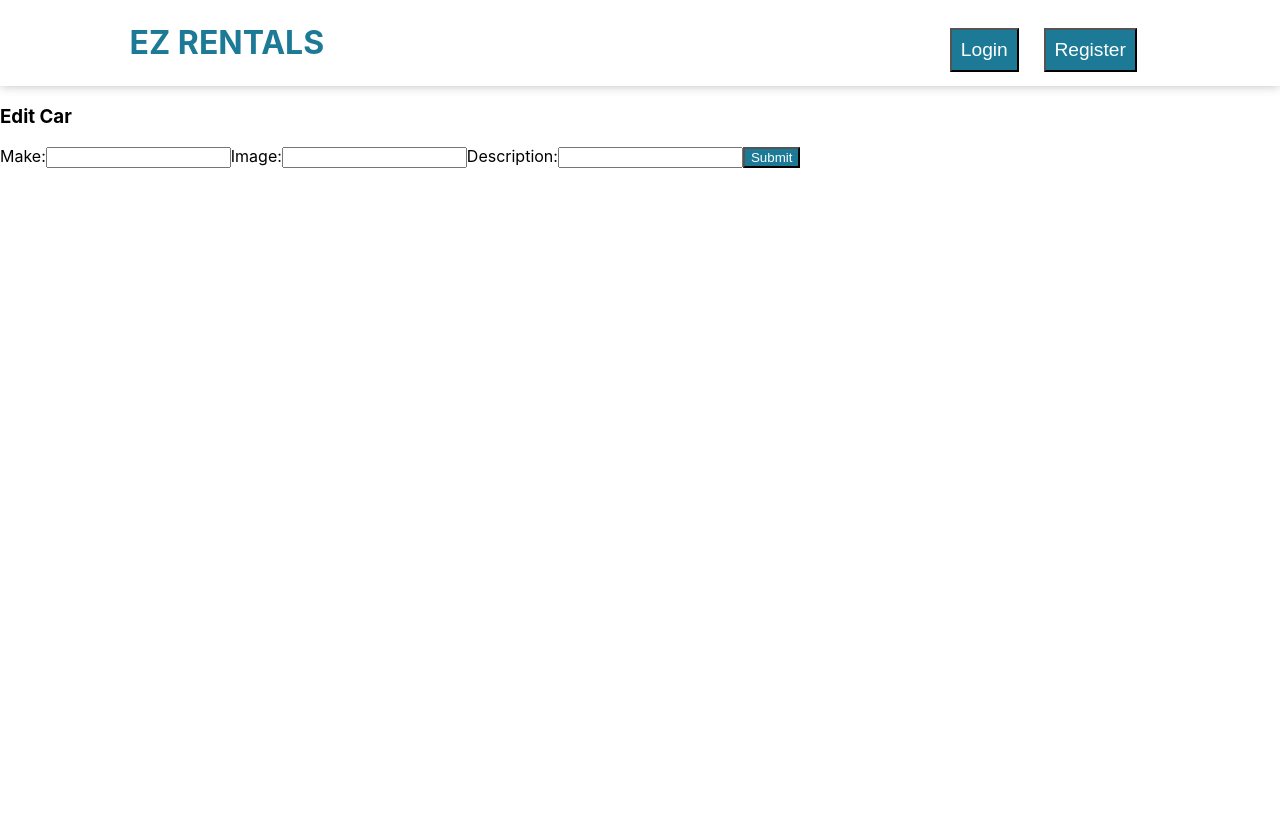
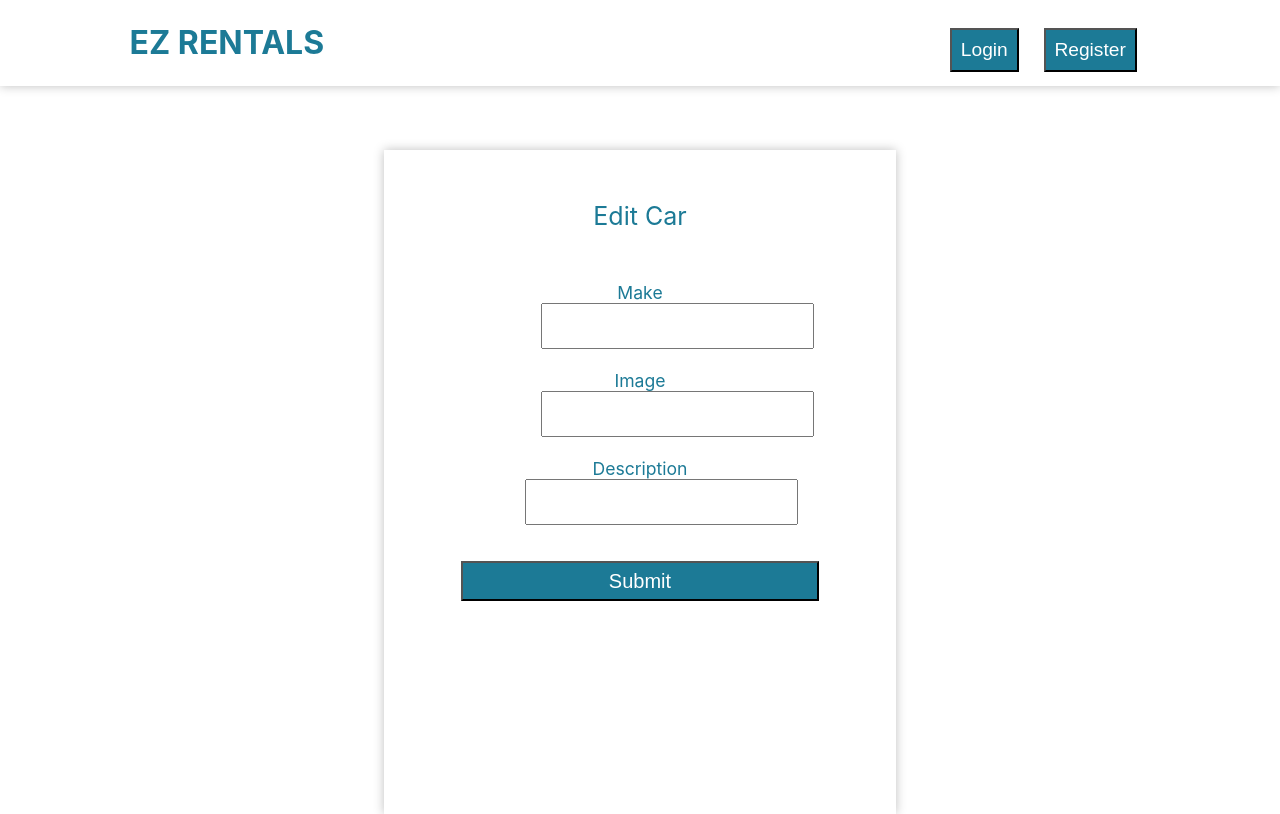
Before and after one commit to akram185/EZ-Rentals, a React (Create React App) app in the folder client/: page /cars/1/edit in a window 1280 px wide. Built offline with nearby package versions, Linux system fonts and the light colour scheme; no server answers.

Commit message:
edit create styled

```diff
--- a/client/src/screens/CarCreate.jsx
+++ b/client/src/screens/CarCreate.jsx
@@ -95,7 +95,6 @@ export default function CarCreate(props) {
           value={description}
           onChange={handleChange}
         />
-
         <button className='submit-btn'>Submit</button>
       </div>
     </form>
--- /dev/null
+++ b/client/src/screens/CarEdit.css
@@ -0,0 +1,23 @@
+.edit-form {
+  width: 40%;
+  align-items: center !important;
+  text-align: center !important;
+  height: 664px !important;
+  box-shadow: 0px 0px 10px 0px rgba(0, 0, 0, 0.253) !important;
+  margin-left: 30%;
+  margin-top: 5%;
+  color: #1c7a96;
+}
+
+.input-make,
+.input-image {
+  height: 40px;
+  font-size: 20px;
+  margin-left: 21%;
+}
+
+.input-description {
+  height: 40px;
+  font-size: 20px;
+  margin-left: 12%;
+}
--- a/client/src/screens/CarEdit.jsx
+++ b/client/src/screens/CarEdit.jsx
@@ -1,6 +1,7 @@
 import React, { useEffect, useState } from 'react'
 import { useParams, useHistory } from 'react-router-dom'
 import { getOneCar } from '../services/cars'
+import './CarEdit.css'
 
 export default function CarEdit(props) {
   const [formData, setFormData] = useState({
@@ -37,36 +38,49 @@ export default function CarEdit(props) {
   }
   return (
     <form
+      className='edit-form'
       onSubmit={(e) => {
         e.preventDefault()
         updateSubmit(id, formData)
         history.push('/')
       }}
     >
-      <h3>Edit Car</h3>
+      <p className='login-title'>Edit Car</p>
+      <div className='login-input'>
         <label>
-        Make:
-        <input type='text' name='make' value={make} onChange={handleChange} />
+          Make
+          <input
+            className='input-make'
+            type='text'
+            name='make'
+            value={make}
+            onChange={handleChange}
+          />
         </label>
+        <br />
         <label>
-        Image:
+          Image
           <input
+            className='input-image'
             type='text'
             name='imageURL'
             value={imageURL}
             onChange={handleChange}
           />
         </label>
+        <br />
         <label>
-        Description:
+          Description
           <input
+            className='input-description'
             type='text'
             name='description'
             value={description}
             onChange={handleChange}
           />
         </label>
-      <button>Submit</button>
+        <button className='submit-btn'>Submit</button>
+      </div>
     </form>
   )
 }
```
Lines whose indentation alone changed are shown as unchanged.
